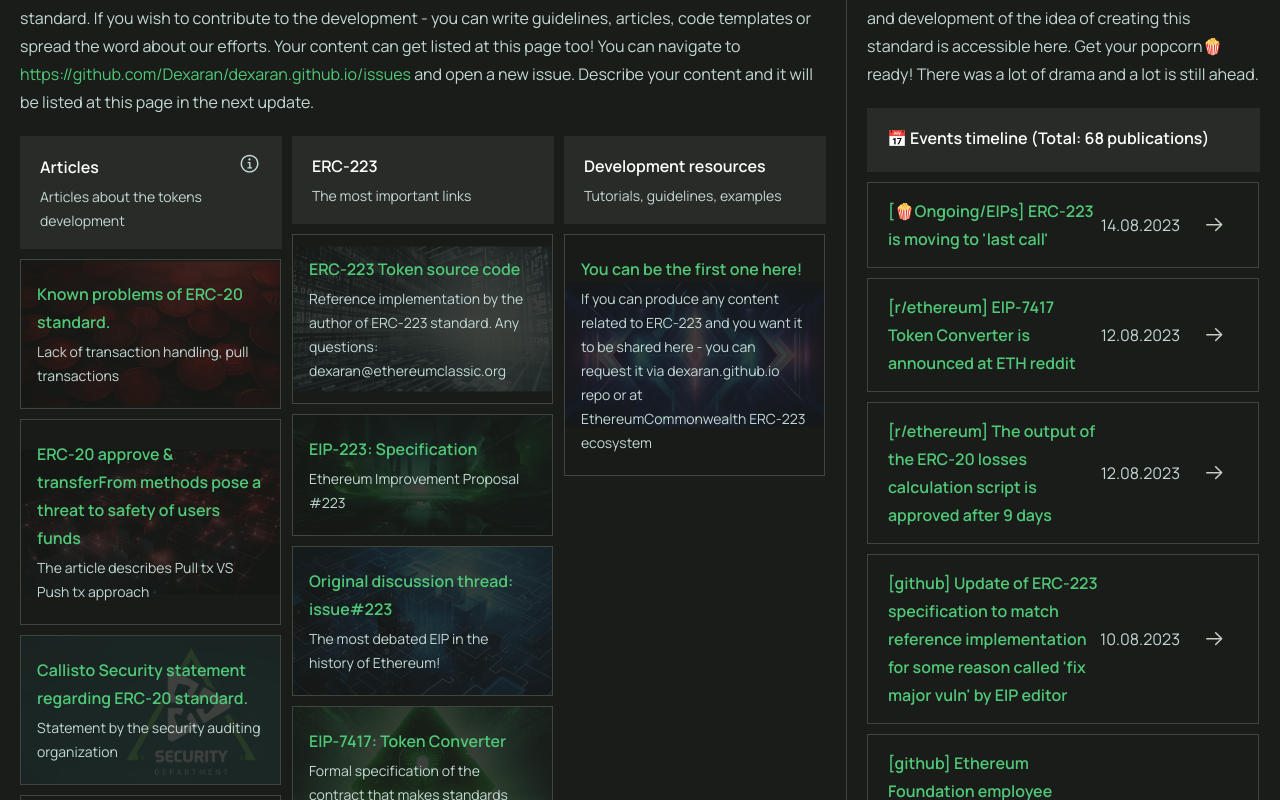
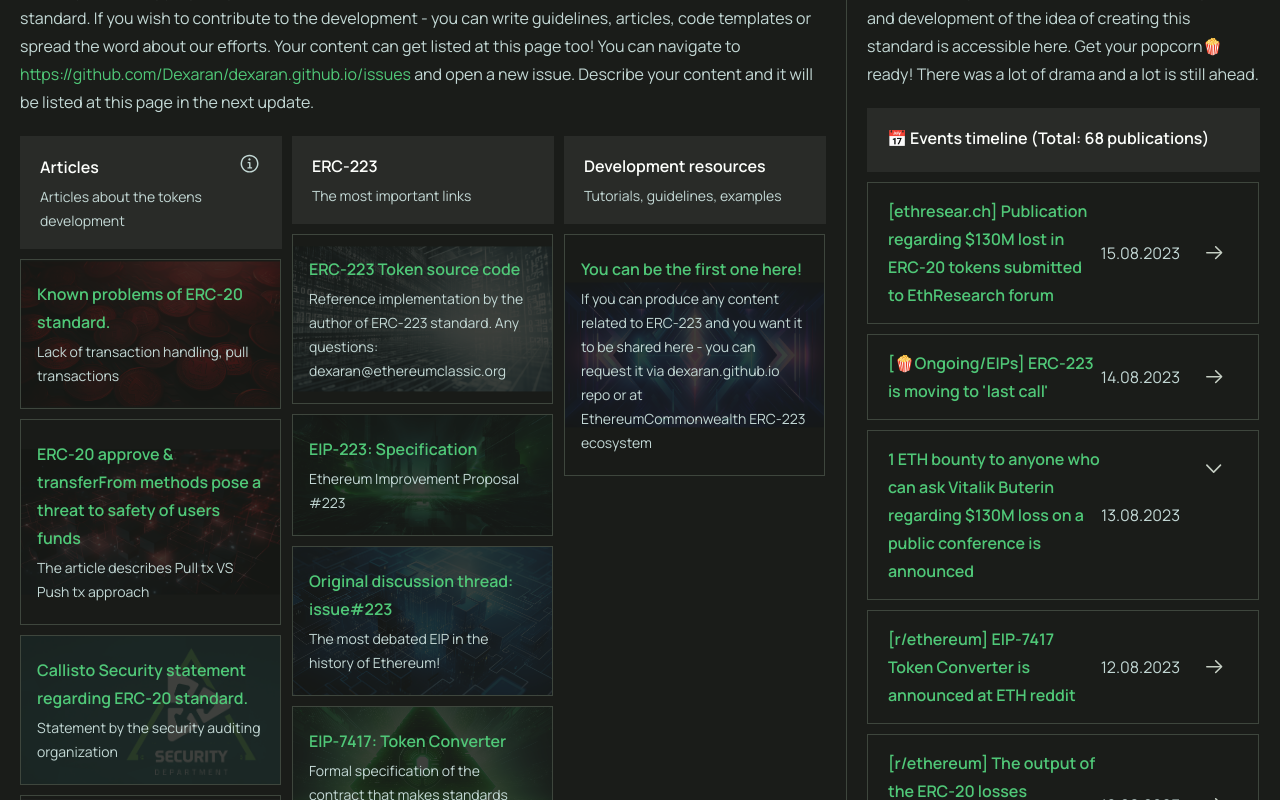
Before and after one commit to Dexaran/dexaran.github.io, a Next.js app in the folder erc223-page-sources/: page / in a window 1280 px wide. Shown: the part 561-1361 px from the top of the page. Built offline with nearby package versions, Linux system fonts and the light colour scheme.

Commit message:
Update events.ts

```diff
--- a/erc223-page-sources/src/constants/events.ts
+++ b/erc223-page-sources/src/constants/events.ts
@@ -1,11 +1,30 @@
 import {IRecentEvent} from "../types";
 
 export const events: IRecentEvent[] = [
+  {
+    title: "[ethresear.ch] Publication regarding $130M lost in ERC-20 tokens submitted to EthResearch forum",
+    url: "https://ethresear.ch/t/security-concerns-regarding-token-standards-and-130m-worth-of-erc20-tokens-loss-on-ethereum-mainnet/16387",
+    date: "15.08.2023",
+  },
   {
     title: "[🍿Ongoing/EIPs] ERC-223 is moving to 'last call'",
     url: "https://github.com/ethereum/EIPs/pull/7483",
     date: "14.08.2023",
     id: "ethereum-org",
+  },
+  {
+    title: "1 ETH bounty to anyone who can ask Vitalik Buterin regarding $130M loss on a public conference is announced",
+    urls: [
+      {
+        title: 'r/ethereum',
+        url: 'https://www.reddit.com/r/ethereum/comments/15pxqll/i_will_tip_1_eth_to_anyone_who_can_ask_vitalik/',
+      },
+      {
+        title: 'twitter',
+        url: 'https://twitter.com/Dexaran/status/1690702687778603008',
+      }
+    ],
+    date: "13.08.2023",
   },
   {
     title: "[r/ethereum] EIP-7417 Token Converter is announced at ETH reddit",
```
